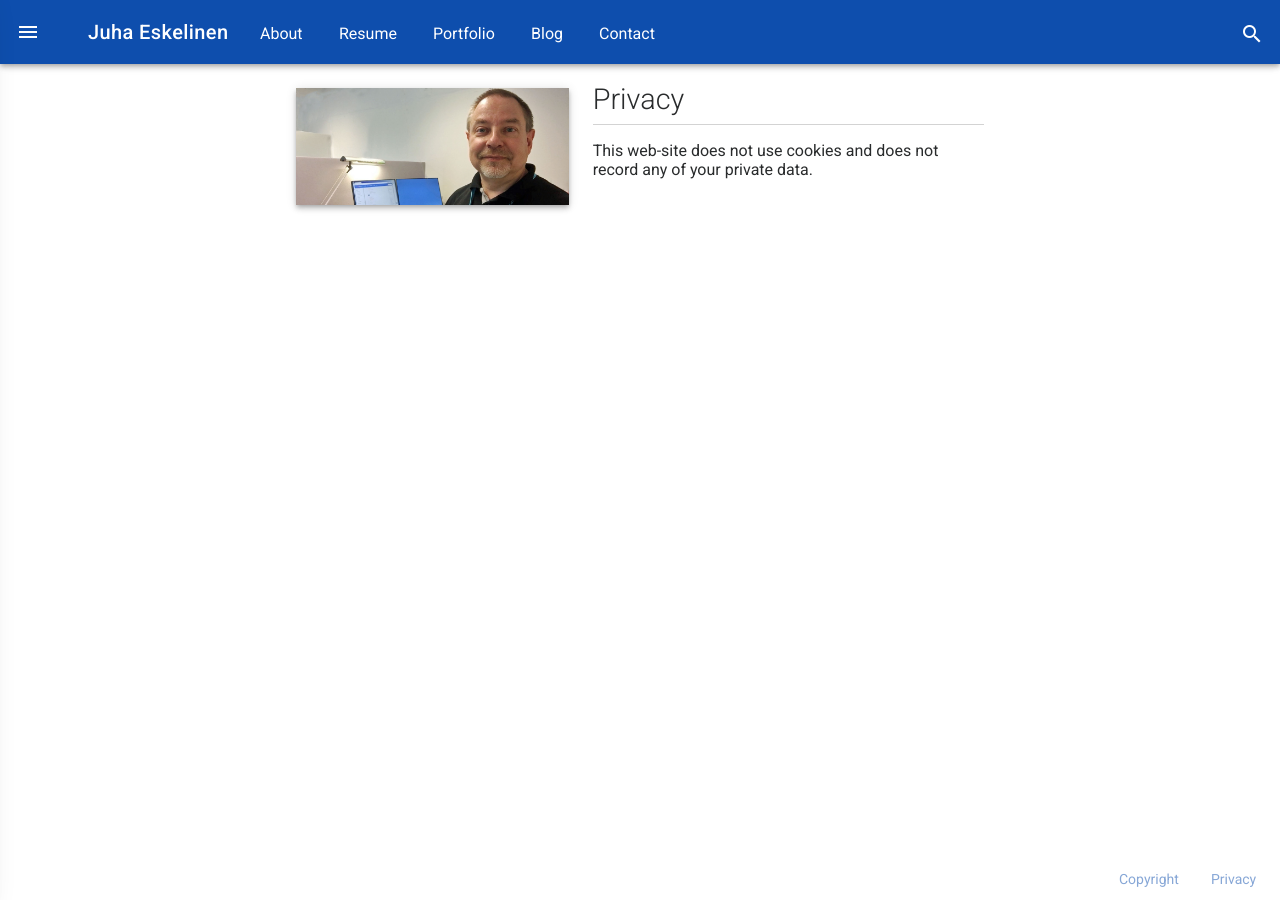
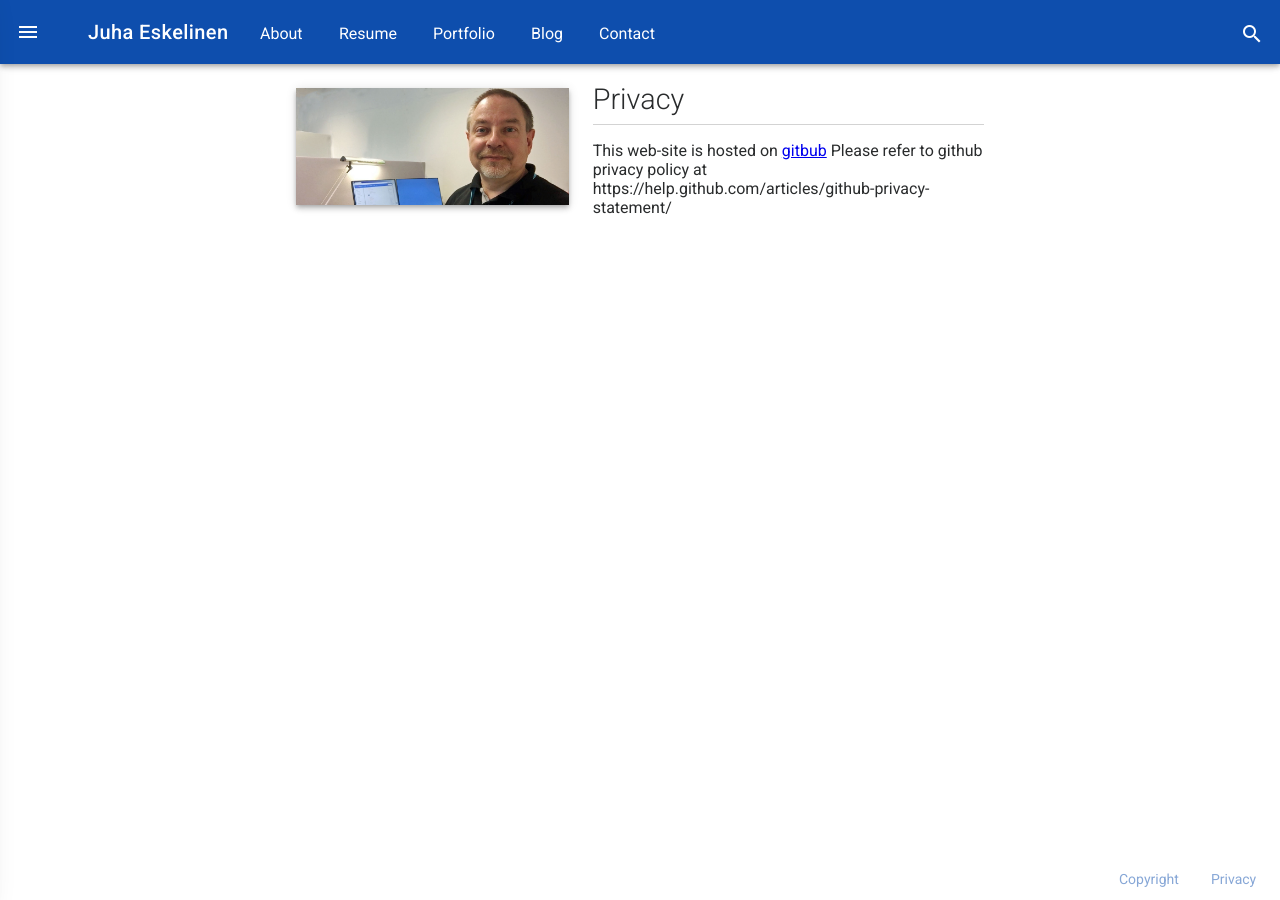
Before and after one commit to juhaeskelinen/juhaeskelinen.github.io, a Jekyll site: the page built from pages/privacy.md, in a window 1280 px wide. Built offline with Jekyll 4.4.1, drawn with Linux system fonts in a browser that asks for light colours.

Commit message:
updated privacy description for github hosting

```diff
--- a/pages/privacy.md
+++ b/pages/privacy.md
@@ -6,4 +6,5 @@ icon:
 permalink: /privacy/
 ---
 
-This web-site does not use cookies and does not record any of your private data.
+This web-site is hosted on [gitbub](https://github.com)
+Please refer to github privacy policy at https://help.github.com/articles/github-privacy-statement/
```
